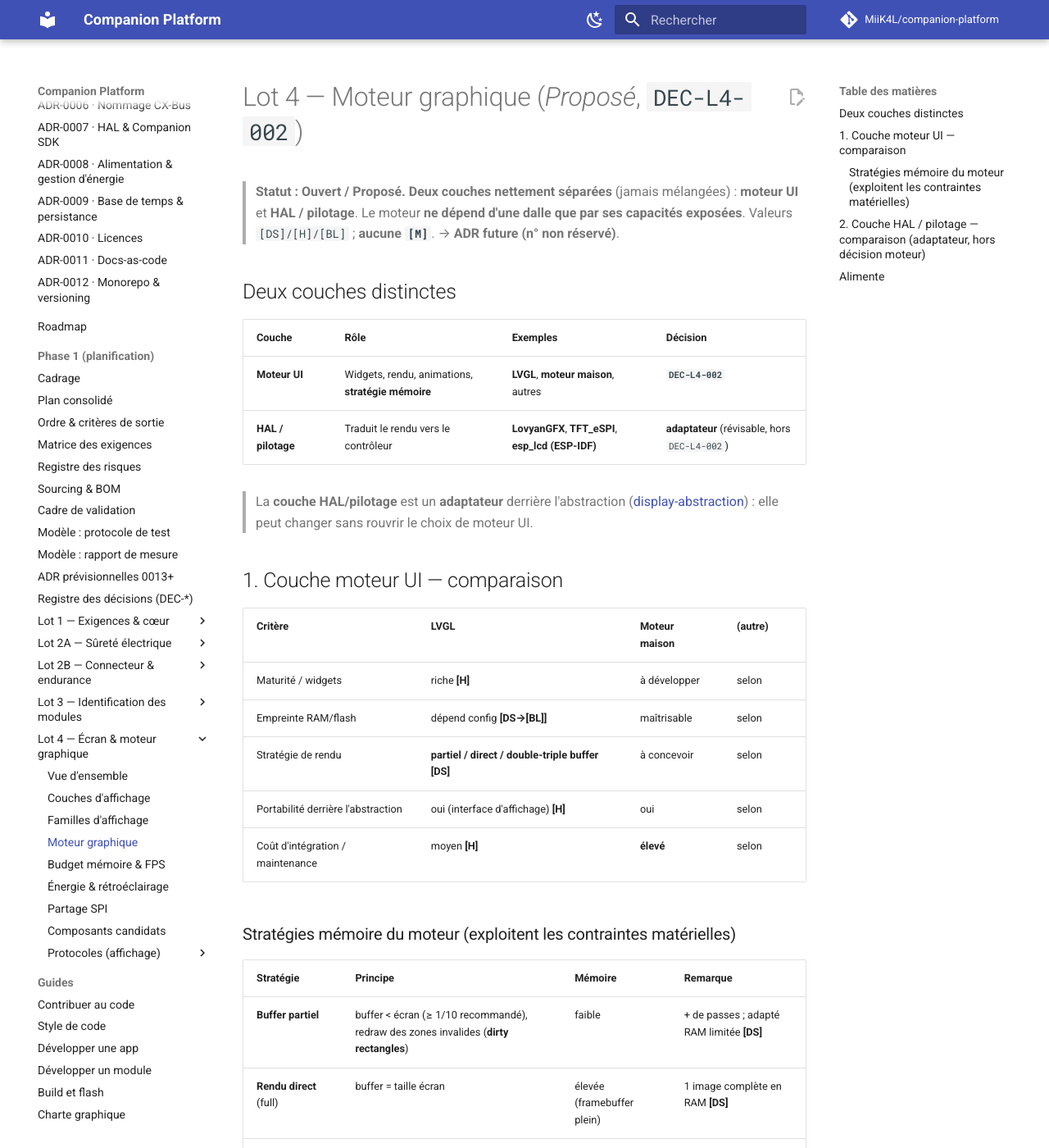
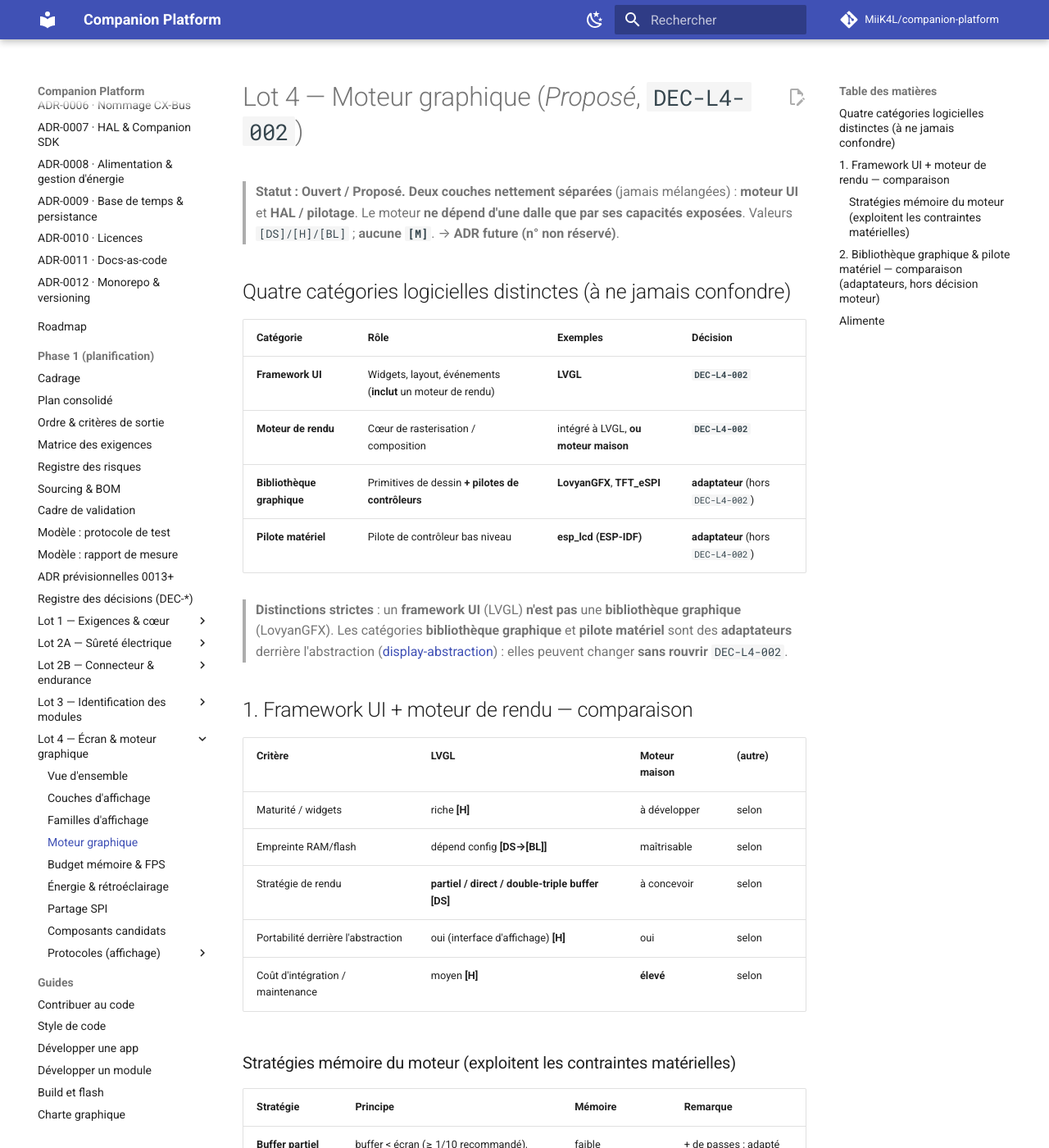
Before and after one commit to MiiK4L/companion-platform, an MkDocs documentation site: the page built from docs/phase-1/lot-4/graphics-engine-comparison.md, in a window 1280 px wide and 1400 px high. Shown: the whole window at 82% size. Built offline with MkDocs 1.6.1 and Material for MkDocs 9.7.7, drawn with Linux system fonts in a browser that asks for light colours; comment, search, counter and statistics services are not loaded; some of the changed text lies outside the part shown.

Commit message:
docs(phase-1): lot 4 — quatre catégories logicielles distinctes
Sépare nettement framework UI (LVGL), moteur de rendu (intégré ou
maison), bibliothèque graphique (LovyanGFX, TFT_eSPI) et pilote matériel
(esp_lcd) : un framework UI n'est pas une bibliothèque graphique. Les
bibliothèques et pilotes restent des adaptateurs hors DEC-L4-002.

```diff
--- a/docs/phase-1/lot-4/graphics-engine-comparison.md
+++ b/docs/phase-1/lot-4/graphics-engine-comparison.md
@@ -11,18 +11,22 @@ SPDX-License-Identifier: CC-BY-4.0
 > dalle que par ses capacités exposées**. Valeurs `[DS]/[H]/[BL]` ; **aucune
 > `[M]`**. → **ADR future (n° non réservé)**.
 
-## Deux couches distinctes
+## Quatre catégories logicielles distinctes (à ne jamais confondre)
 
-| Couche | Rôle | Exemples | Décision |
-|--------|------|----------|----------|
-| **Moteur UI** | Widgets, rendu, animations, **stratégie mémoire** | **LVGL**, **moteur maison**, autres | **`DEC-L4-002`** |
-| **HAL / pilotage** | Traduit le rendu vers le contrôleur | **LovyanGFX**, **TFT_eSPI**, **esp_lcd (ESP-IDF)** | **adaptateur** (révisable, hors `DEC-L4-002`) |
+| Catégorie | Rôle | Exemples | Décision |
+|-----------|------|----------|----------|
+| **Framework UI** | Widgets, layout, événements (**inclut** un moteur de rendu) | **LVGL** | **`DEC-L4-002`** |
+| **Moteur de rendu** | Cœur de rasterisation / composition | intégré à LVGL, **ou moteur maison** | **`DEC-L4-002`** |
+| **Bibliothèque graphique** | Primitives de dessin **+ pilotes de contrôleurs** | **LovyanGFX**, **TFT_eSPI** | **adaptateur** (hors `DEC-L4-002`) |
+| **Pilote matériel** | Pilote de contrôleur bas niveau | **esp_lcd (ESP-IDF)** | **adaptateur** (hors `DEC-L4-002`) |
 
-> La **couche HAL/pilotage** est un **adaptateur** derrière l'abstraction
-> ([display-abstraction](display-abstraction.md)) : elle peut changer sans rouvrir
-> le choix de moteur UI.
+> **Distinctions strictes** : un **framework UI** (LVGL) **n'est pas** une
+> **bibliothèque graphique** (LovyanGFX). Les catégories **bibliothèque graphique**
+> et **pilote matériel** sont des **adaptateurs** derrière l'abstraction
+> ([display-abstraction](display-abstraction.md)) : elles peuvent changer **sans
+> rouvrir** `DEC-L4-002`.
 
-## 1. Couche moteur UI — comparaison
+## 1. Framework UI + moteur de rendu — comparaison
 
 | Critère | LVGL | Moteur maison | (autre) |
 |---------|------|---------------|---------|
@@ -45,14 +49,17 @@ SPDX-License-Identifier: CC-BY-4.0
 > **contraintes imposées par le matériel** (`DEC-L4-001`, voir
 > [budget mémoire](memory-and-fps-budget.md)).
 
-## 2. Couche HAL / pilotage — comparaison (adaptateur, hors décision moteur)
+## 2. Bibliothèque graphique & pilote matériel — comparaison (adaptateurs, hors décision moteur)
 
-| Critère | LovyanGFX | TFT_eSPI | esp_lcd (ESP-IDF) |
-|---------|-----------|----------|-------------------|
+| Critère | LovyanGFX *(biblio. graphique)* | TFT_eSPI *(biblio. graphique)* | esp_lcd *(pilote matériel IDF)* |
+|---------|--------------------------------|--------------------------------|---------------------------------|
 | Contrôleurs supportés | large **[H]** | large **[H]** | via pilotes IDF **[H]** |
 | DMA / performance | oui **[H]** | oui **[H]** | oui (natif IDF) **[H]** |
 | Intégration ESP-IDF | bonne **[H]** | bonne **[H]** | **native** **[H]** |
 | Statut (adaptateur) | révisable | révisable | révisable |
+
+> Ces catégories sont **distinctes** du **framework UI** (§1) et **n'entrent pas**
+> dans `DEC-L4-002`.
 
 ## Alimente
 
```
